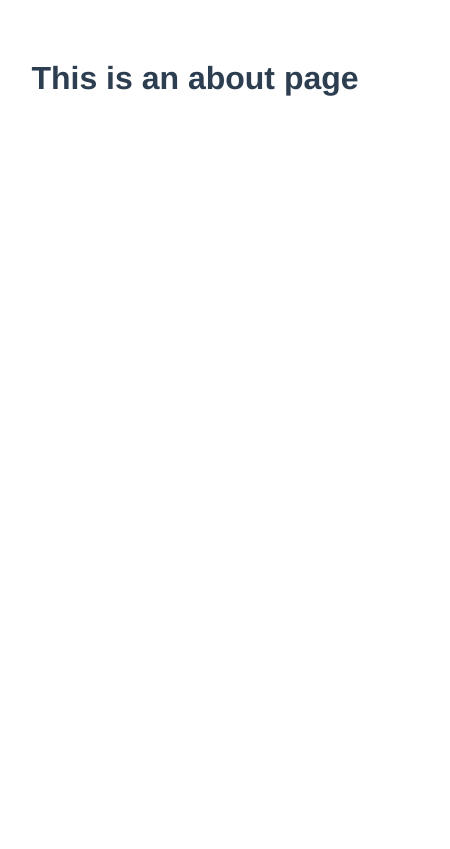
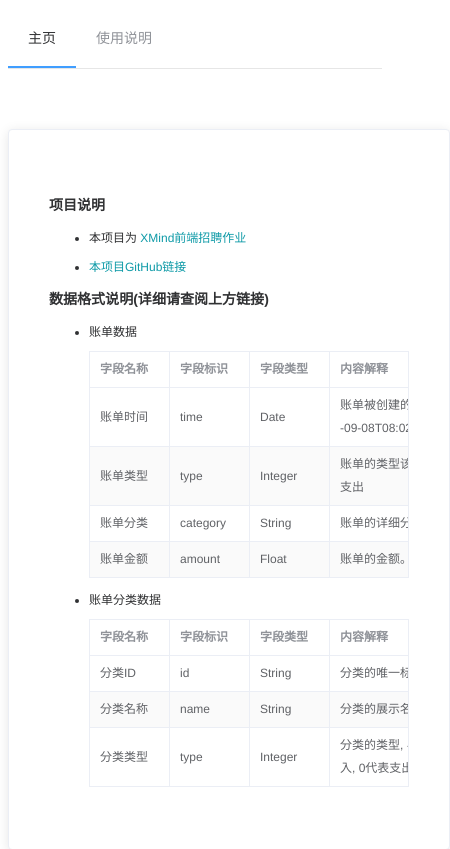
Before and after one commit to KristLin/XMind-tally-book, a Vue app: page /about in a window 390 px wide. Shown: the top 849 px of the page, 450 px wide, since content can reach past the window. Built offline with nearby package versions, Linux system fonts and the light colour scheme.

Commit message:
add header & footer; edit code comment; edit about page

```diff
--- a/src/App.vue
+++ b/src/App.vue
@@ -1,13 +1,20 @@
 <template>
   <div id="app">
-    <router-view></router-view>
+    <Header />
+    <div class="body">
+      <router-view></router-view>
+    </div>
+    <Footer />
   </div>
 </template>
 
 <script>
+import Header from '@/components/Header.vue'
+import Footer from '@/components/Footer.vue'
+
 export default {
   name: 'app',
-  components: {}
+  components: { Header, Footer }
 }
 </script>
 
@@ -18,8 +25,11 @@ export default {
   -moz-osx-font-smoothing: grayscale;
   text-align: center;
   color: #2c3e50;
+}
+.body {
   margin-top: 60px;
 }
+
 /* 一些常用类 */
 .mt-10 {
   margin-top: 10px;
--- /dev/null
+++ b/src/components/Footer.vue
@@ -0,0 +1,36 @@
+<template>
+  <div class="footer-div">
+    <small>
+      <a href="https://github.com/KristLin/XMind-tally-book">
+        [访问项目GitHub地址]
+      </a>
+    </small>
+    <footer>© Krist 2020.</footer>
+  </div>
+</template>
+
+<script>
+export default {
+  name: 'Footer'
+}
+</script>
+
+<style lang="scss" scoped>
+.footer-div {
+  margin-top: 100px;
+}
+footer {
+  margin: 15px 0 30px 0;
+}
+
+// a 标签样式
+// 未被访问的链接
+a:link {
+  color: #0e9aa7;
+  text-decoration: none;
+}
+// 悬停
+a:hover {
+  color: #204051;
+}
+</style>
--- /dev/null
+++ b/src/components/Header.vue
@@ -0,0 +1,34 @@
+<template>
+  <div class="header-div">
+    <el-menu
+      :default-active="activeIndex"
+      class="el-menu-demo"
+      mode="horizontal"
+      @select="handleSelect"
+    >
+      <el-menu-item index="/">主页</el-menu-item>
+      <el-menu-item index="/about">使用说明</el-menu-item>
+    </el-menu>
+  </div>
+</template>
+
+<script>
+export default {
+  name: 'Header',
+  data () {
+    return {
+      activeIndex: '/'
+    }
+  },
+  methods: {
+    handleSelect (index) {
+      if (this.activeIndex !== index) {
+        this.activeIndex = index
+        this.$router.push(index)
+      }
+    }
+  }
+}
+</script>
+
+<style lang="scss" scoped></style>
--- a/src/utils/home.js
+++ b/src/utils/home.js
@@ -8,7 +8,7 @@ export function parseBillCSV (itemList) {
     // 转为整型
     csv[i].type = parseInt(csv[i].type)
     // 转为浮点型并保留两位小数
-    // 为何取绝对值： 由于数据已经有了 支出 和 收入 的分类，数值不应该有负数(应该是示例数据有误)
+    // 为何取绝对值： 由于账单数据已经有了 支出 和 收入 的分类，数值不应该有负数(应该是示例数据有误)
     csv[i].amount = parseFloat(Math.abs(csv[i].amount)).toFixed(2)
     // 将时间由毫秒数转化为Date 的 ISO8601 格式
     csv[i].time = moment(parseInt(csv[i].time)).format()
@@ -72,7 +72,7 @@ export function changeCatDisplay (billTable, catDict) {
   return billTable
 }
 
-// 根据所选月份过滤数据集
+// 根据所选月份过滤账单
 export function filterByMonth (billTable, chosenMonth) {
   var result = billTable
   if (chosenMonth) {
@@ -85,7 +85,7 @@ export function filterByMonth (billTable, chosenMonth) {
   return result
 }
 
-// 根据关键字过滤数据集
+// 根据关键字过滤账单
 export function filterByKeyword (billTable, keyword) {
   var result = billTable
   if (keyword) {
--- a/src/views/About.vue
+++ b/src/views/About.vue
@@ -1,5 +1,184 @@
 <template>
   <div class="about">
-    <h1>This is an about page</h1>
+    <el-card class="container">
+      <h3>项目说明</h3>
+      <ul>
+        <li>
+          <p>
+            本项目为
+            <a href="https://github.com/xmindltd/hiring/blob/master/frontend-1">
+              XMind前端招聘作业
+            </a>
+          </p>
+        </li>
+        <li>
+          <p>
+            <a href="https://github.com/KristLin/XMind-tally-book">
+              本项目GitHub链接
+            </a>
+          </p>
+        </li>
+      </ul>
+
+      <h3>数据格式说明(详细请查阅上方链接)</h3>
+      <ul>
+        <li>
+          <p>账单数据</p>
+          <el-table
+            :data="billDataInfo"
+            stripe
+            style="width: 100%"
+            size="mini"
+            border
+          >
+            <el-table-column prop="propName" label="字段名称" width="80">
+            </el-table-column>
+            <el-table-column
+              prop="propId"
+              label="字段标识"
+              width="80"
+            ></el-table-column>
+            <el-table-column prop="propType" label="字段类型" width="80">
+            </el-table-column>
+            <el-table-column
+              prop="desc"
+              label="内容解释"
+              width="300"
+            ></el-table-column>
+            <el-table-column
+              prop="required"
+              label="是否必选"
+              width="80"
+            ></el-table-column>
+          </el-table>
+        </li>
+        <li>
+          <p>账单分类数据</p>
+          <el-table
+            :data="catDataInfo"
+            stripe
+            style="width: 100%"
+            size="mini"
+            border
+          >
+            <el-table-column prop="propName" label="字段名称" width="80">
+            </el-table-column>
+            <el-table-column prop="propId" label="字段标识" width="80">
+            </el-table-column>
+            <el-table-column prop="propType" label="字段类型" width="80">
+            </el-table-column>
+            <el-table-column
+              prop="desc"
+              label="内容解释"
+              width="300"
+            ></el-table-column>
+            <el-table-column
+              prop="required"
+              label="是否必选"
+              width="80"
+            ></el-table-column>
+          </el-table>
+        </li>
+      </ul>
+    </el-card>
   </div>
 </template>
+
+<script>
+export default {
+  name: 'about',
+  data () {
+    return {
+      billDataInfo: [
+        {
+          propName: '账单时间',
+          propId: 'time',
+          propType: 'Date',
+          desc:
+            '账单被创建的时间, 格式为ISO 8601标准, 示例: 2019-09-08T08:02:17+08:00',
+          required: '是'
+        },
+        {
+          propName: '账单类型',
+          propId: 'type',
+          propType: 'Integer',
+          desc: '账单的类型该字段有且只有两种值: 1代表收入, 0代表支出',
+          required: '是'
+        },
+        {
+          propName: '账单分类',
+          propId: 'category',
+          propType: 'String',
+          desc: '账单的详细分类',
+          required: '否'
+        },
+        {
+          propName: '账单金额',
+          propId: 'amount',
+          propType: 'Float',
+          desc: '账单的金额。单位为人民币(￥), 精确到小数点后两位',
+          required: '是'
+        }
+      ],
+      catDataInfo: [
+        {
+          propName: '分类ID',
+          propId: 'id',
+          propType: 'String',
+          desc: '分类的唯一标识符, 对应账单数据中的category字段',
+          required: '是'
+        },
+        {
+          propName: '分类名称',
+          propId: 'name',
+          propType: 'String',
+          desc: '分类的展示名称',
+          required: '是'
+        },
+        {
+          propName: '分类类型',
+          propId: 'type',
+          propType: 'Integer',
+          desc: '分类的类型, 与账单数据中的type字段一样: 1代表收入, 0代表支出',
+          required: '是'
+        }
+      ]
+    }
+  }
+}
+</script>
+
+<style lang="scss" scoped>
+.container {
+  margin: 0 auto;
+  padding: 30px 20px;
+  text-align: left;
+  width: 700px;
+  min-width: 400px;
+}
+@media screen and (max-width: 768px) {
+  .container {
+    width: 80%;
+    font-size: 12px;
+  }
+}
+
+// a 标签样式
+// 未被访问的链接
+a:link {
+  color: #0e9aa7;
+  text-decoration: none;
+}
+// 已被访问的链接
+a:visited {
+  color: #204051;
+}
+// 悬停
+a:hover {
+  color: #204051;
+}
+// 正在被点击的链接
+a:active {
+  color: #0f828d;
+}
+</style>
--- a/src/views/AddBill.vue
+++ b/src/views/AddBill.vue
@@ -123,7 +123,7 @@ export default {
         if (this.inputBill[attr] === undefined) {
           flag = false
           this.$message({
-            message: '数据输入不完整，请检查',
+            message: '账单数据输入不完整，请检查',
             type: 'warning',
             duration: 1500
           })
@@ -144,7 +144,7 @@ export default {
           this.inputBill.time = moment(this.inputBill.time).format()
           // 将金额转换成精确到小数点2位
           this.inputBill.amount = parseFloat(this.inputBill.amount).toFixed(2)
-          // 添加数据到数据集中
+          // 添加账单数据到数据集中
           this.$store.commit('addBill', this.inputBill)
           this.$message({
             message: '成功添加账单数据',
--- a/src/views/Home.vue
+++ b/src/views/Home.vue
@@ -144,7 +144,7 @@ export default {
     BillTable
   },
   computed: {
-    // 用于展示的数据集
+    // 用于展示的账单
     disBillTable () {
       // 这里需要用深拷贝，否则会改变原数据
       var result = JSON.parse(JSON.stringify(this.billTable))
```
Also changed, not shown: src/plugins/element.js (+7 -1 lines).
